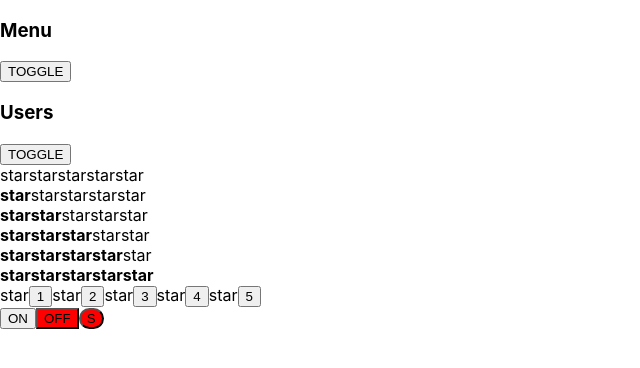
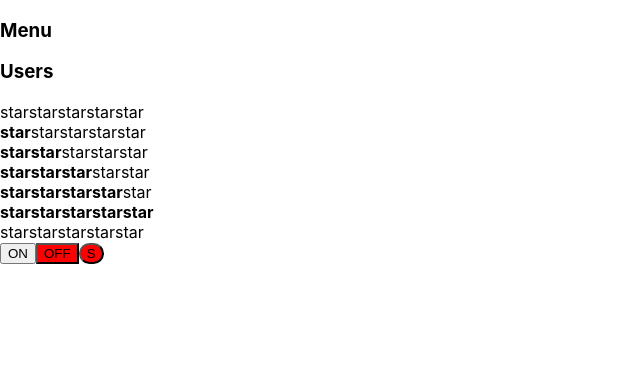
Before and after one commit to Katrin3536/typescript-intro, a React (Create React App) app in the folder my-app/: page / in a window 1280 px wide. Shown: the top 368 px of the page, without its empty margins (0-640 px from the left). Built offline with nearby package versions, Linux system fonts and the light colour scheme.

Commit message:
added modifications to lesson 7

```diff
--- a/my-app/src/components/Accordion/UncontrolledAccordion.tsx
+++ b/my-app/src/components/Accordion/UncontrolledAccordion.tsx
@@ -10,7 +10,7 @@ function UncontrolledAccordion(props: UncontrolledAccordionPropsType) {
    let [collapsed ,setCollapsed]=useState(true)
 
     return <div>
-        <AccordionTitle title={props.titleValue}/><button onClick={()=>setCollapsed(!collapsed)}>TOGGLE</button>
+        <AccordionTitle title={props.titleValue} setCollapsed={setCollapsed} collapsed={collapsed}/>{/*<button onClick={() => setCollapsed(!collapsed)}>TOGGLE</button>*/}
         {!collapsed && <AccordionBody/>}
     </div>;
 }
@@ -31,12 +31,19 @@ function UncontrolledAccordion(props: UncontrolledAccordionPropsType) {
 // }
 
 type AccordionTitlePropsType = {
-    title: string
+    title: string,
+    setCollapsed:(value:boolean)=>void,
+    collapsed:boolean
+
 }
 
 function AccordionTitle(props: AccordionTitlePropsType) {
+
+    const onClickHandler = () => {
+        props.setCollapsed(!props.collapsed)
+    }
     // console.log('AccordionTitle rendering');
-    return <h3>{props.title}</h3>;
+    return <h3 onClick={onClickHandler}>{props.title}</h3>;
 }
 
 
--- a/my-app/src/components/Rating/UncontrolledRating.tsx
+++ b/my-app/src/components/Rating/UncontrolledRating.tsx
@@ -6,27 +6,45 @@ type RatingPropsType = {
 
 export function UncontrolledRating(props: RatingPropsType) {
 
-let [value, setValue] = useState(0)
+    const stars = [1, 2, 3, 4, 5];
 
+    let [value, setValue] = useState(0);
 
-        return (
-            <div>
-                <Star selected = {value > 0}/><button onClick={()=>{setValue(1)}}>1</button>
-                <Star selected = {value > 1}/><button onClick={()=>{setValue(2)}}>2</button>
-                <Star selected = {value > 2}/><button onClick={()=>{setValue(3)}}>3</button>
-                <Star selected = {value > 3}/><button onClick={()=>{setValue(4)}}>4</button>
-                <Star selected = {value > 4}/><button onClick={()=>{setValue(5)}}>5</button>
-            </div>
-        )
+    // const onClickHandler = (clickValue: number) => {
+    //     setValue(clickValue);
+    // };
+    return (
+        <div>
+
+            {stars.map((starIndex, index) => <Star selected={value > index} setValue={setValue} index={starIndex}/>)}
+
+            {/*<Star selected={value > 0} onClickHandler={onClickHandler}*/}
+            {/*      index={1}/> /!* <button onClick={()=>{setValue(1)}}>1</button>*!/*/}
+            {/*<Star selected={value > 1} onClickHandler={onClickHandler}*/}
+            {/*      index={2}/> /!*<button onClick={()=>{setValue(2)}}>2</button>*!/*/}
+            {/*<Star selected={value > 2} onClickHandler={onClickHandler}*/}
+            {/*      index={3}/> /!*<button onClick={()=>{setValue(3)}}>3</button>*!/*/}
+            {/*<Star selected={value > 3} onClickHandler={onClickHandler}*/}
+            {/*      index={4}/> /!*<button onClick={()=>{setValue(4)}}>4</button>*!/*/}
+            {/*<Star selected={value > 4} onClickHandler={onClickHandler}*/}
+            {/*      index={5}/> /!*<button onClick={()=>{setValue(5)}}>5</button>*!/*/}
+        </div>
+    );
 
 
 }
 
 type StarPropsType = {
-    selected: boolean
+    selected: boolean,
+    setValue: (clickValue: number) => void,
+    index: number,
 }
 
 function Star(props: StarPropsType) {
 
-    return props.selected ? <span><b>star</b></span>: <span>star</span>
+    const onClickHandler = () => {
+        props.setValue(props.index)
+    }
+
+    return <span onClick={() => onClickHandler()}>{props.selected ? <b>star</b> : 'star'}</span>;
 }
```
